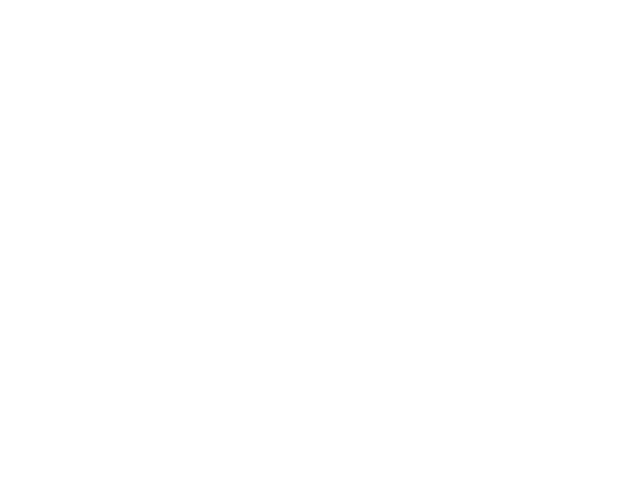
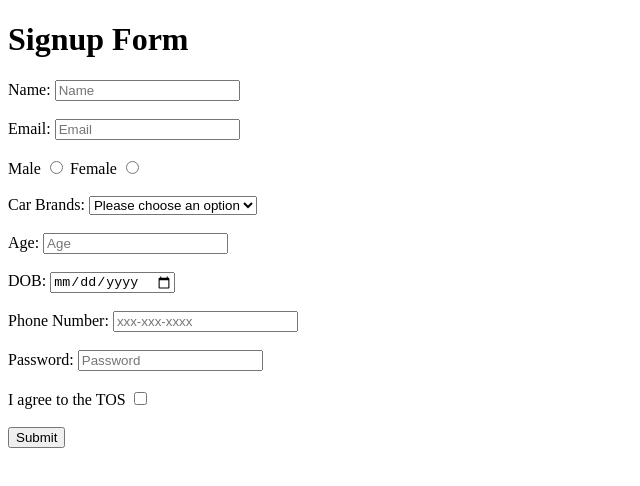
Before and after one commit to acciojob/signup-form-car-technopradyumn, a website: page main.html in a window 1280 px wide. Shown: the whole page, without its empty margins (0-640 px from the left). Drawn offline with Linux system fonts and the light colour scheme.

Commit message:
created a submission

```diff
--- a/main.html
+++ b/main.html
@@ -1,16 +1,58 @@
 <!DOCTYPE html>
+<html>
+<head>
+    <title>Signup Form</title>
+</head>
+<body>
+    <h1>Signup Form</h1>
 
-<html>
+    <form method="post">
+        <label for="name">Name:</label>
+        <input type="text" id="name" name="name" placeholder="Name" required>
+        <br><br>
 
-<head>
-	<link rel="stylesheet" href="styles.css">
-</head>
+        <label for="email">Email:</label>
+        <input type="email" id="email" name="email" placeholder="Email" required>
+        <br><br>
 
-<body>
-	<!-- the entire body must be written by student -->
-    <script type="text/javascript" src="./script.js">
-</script>
+        <label for="gender_m">Male</label>
+        <input type="radio" id="gender_m" name="gender" value="male" required>
 
+        <label for="gender_f">Female</label>
+        <input type="radio" id="gender_f" name="gender" value="female" required>
+        <br><br>
+
+        <label for="cars">Car Brands:</label>
+        <select id="cars" name="cars" required>
+            <option value="">Please choose an option</option>
+            <option value="BMW">BMW</option>
+            <option value="Mercedes">Mercedes</option>
+            <option value="Audi">Audi</option>
+            <option value="Tesla">Tesla</option>
+        </select>
+        <br><br>
+
+        <label for="age">Age:</label>
+        <input type="number" id="age" name="age" placeholder="Age" required>
+        <br><br>
+
+        <label for="dob">DOB:</label>
+        <input type="date" id="dob" name="dob" required>
+        <br><br>
+
+        <label for="tel">Phone Number:</label>
+        <input type="tel" id="tel" name="tel" placeholder="xxx-xxx-xxxx">
+        <br><br>
+
+        <label for="password">Password:</label>
+        <input type="password" id="password" name="password" placeholder="Password" required>
+        <br><br>
+
+        <label for="tos">I agree to the TOS</label>
+        <input type="checkbox" id="tos" name="tos" required>
+        <br><br>
+
+        <button type="submit">Submit</button>
+    </form>
 </body>
-
 </html>
```
